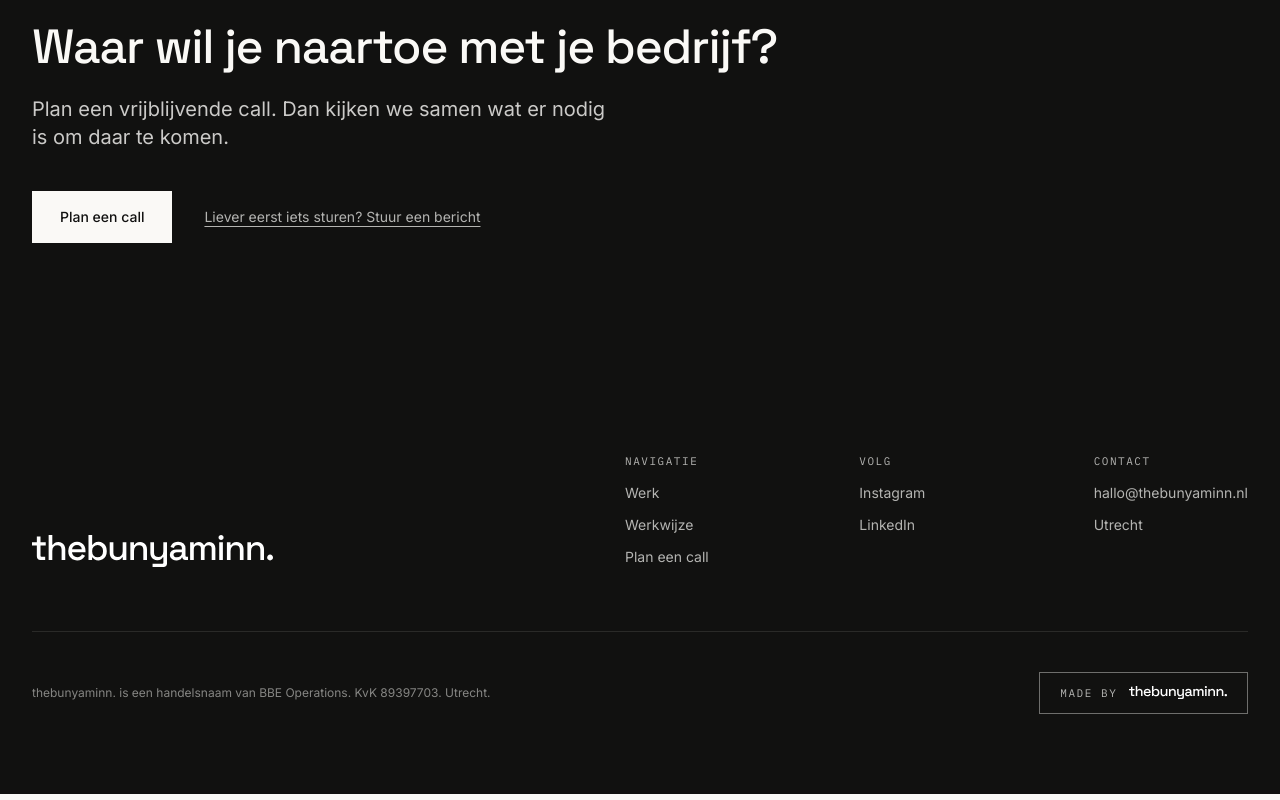
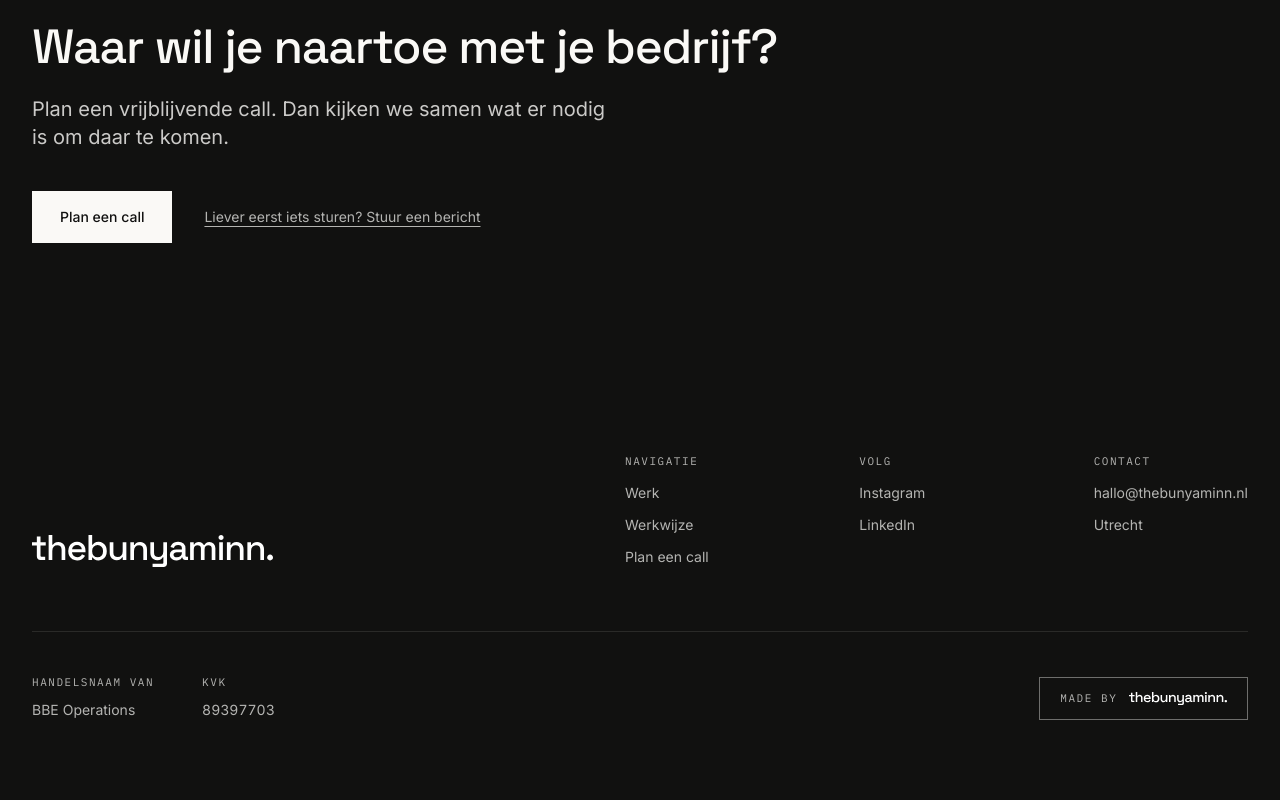
Before and after one commit to bunyaminbolukbas/portfolio_v2, a Next.js app: page / in a window 1280 px wide. Shown: the part 6036-6836 px from the top of the page. Built offline with nearby package versions, Linux system fonts and the light colour scheme.

Commit message:
Footer: bedrijfsgegevens als mono-label en waarde, in lijn met de kolommen
Co-Authored-By: Claude Fable 5 <noreply@anthropic.com>

```diff
--- a/components/site/Footer.tsx
+++ b/components/site/Footer.tsx
@@ -67,10 +67,17 @@ export function Footer() {
           </div>
         </div>
 
-        <div className="mt-16 flex flex-col-reverse items-start gap-8 border-t border-line-dark pt-10 sm:flex-row sm:items-center sm:justify-between">
-          <p className="text-xs leading-relaxed text-paper/50">
-            {site.name} is een handelsnaam van {site.legalName}. KvK {site.kvk}. {site.city}.
-          </p>
+        <div className="mt-16 flex flex-col-reverse items-start gap-10 border-t border-line-dark pt-10 sm:flex-row sm:items-end sm:justify-between">
+          <dl className="flex flex-wrap gap-x-12 gap-y-4 text-sm">
+            <div className="flex flex-col gap-2">
+              <dt className="mono-label text-paper/70">Handelsnaam van</dt>
+              <dd className="text-paper/70">{site.legalName}</dd>
+            </div>
+            <div className="flex flex-col gap-2">
+              <dt className="mono-label text-paper/70">KvK</dt>
+              <dd className="text-paper/70 tabular-nums">{site.kvk}</dd>
+            </div>
+          </dl>
           <BuiltBy />
         </div>
       </div>
```
